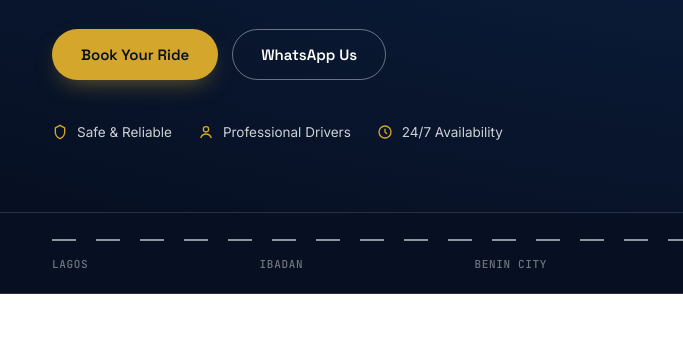
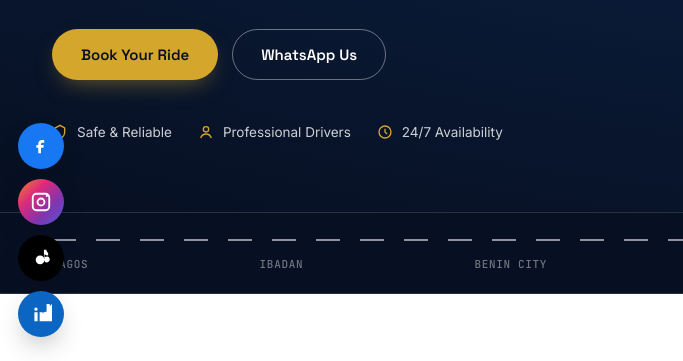
Before and after one commit to olatunde1/carvexa, a plain HTML site: page index.html in a window 1280 px wide. Shown: the part 439-800 px from the top of the page, 0-683 px from the left. Drawn offline with Linux system fonts and the light colour scheme; files whose address does not match are found by name.

Commit message:
"fix: floating social media icons added to the left side of the page for better visibility and user engagement"

```diff
--- a/index.html
+++ b/index.html
@@ -359,7 +359,8 @@
     display:flex;align-items:center;justify-content:center;flex:none;
   }
   .c-row div small{display:block;color:rgba(255,255,255,.45);font-size:11px;letter-spacing:.09em;text-transform:uppercase;margin-bottom:3px;}
-  .c-row div strong{color:var(--white);font-family:'Space Grotesk',sans-serif;font-weight:600;font-size:15px;}
+  .c-row div strong{display:block;color:var(--white);font-family:'Space Grotesk',sans-serif;font-weight:600;font-size:15px;}
+  .c-row div strong + strong{margin-top:4px;}
 
   /* ===== FOOTER ===== */
   footer{background:var(--navy-deep);border-top:1px solid var(--line-on-navy);padding:52px 0 26px;}
@@ -378,6 +379,24 @@
   header.is-scrolled{
     box-shadow:0 12px 30px -18px rgba(0,0,0,.65);
   }
+  .social-rail{
+    position:fixed;left:18px;bottom:24px;z-index:200;
+    display:flex;flex-direction:column;gap:10px;
+  }
+  .social-chip{
+    width:46px;height:46px;border-radius:50%;
+    display:flex;align-items:center;justify-content:center;
+    color:#fff;text-decoration:none;
+    box-shadow:0 12px 28px -10px rgba(0,0,0,.45);
+    transition:transform .25s ease, box-shadow .25s ease, filter .25s ease;
+  }
+  .social-chip:hover{transform:translateY(-3px) scale(1.05);filter:brightness(1.08);box-shadow:0 18px 34px -10px rgba(0,0,0,.55);}
+  .social-chip svg{width:22px;height:22px;fill:currentColor;}
+  .social-chip.fb{background:#1877F2;}
+  .social-chip.ig{background:linear-gradient(135deg,#f58529,#dd2a7b,#8134af,#515bd4);}
+  .social-chip.tk{background:#000000;}
+  .social-chip.li{background:#0A66C2;}
+
   .float-whatsapp{
     position:fixed;right:24px;bottom:24px;z-index:200;
     width:58px;height:58px;border-radius:50%;
@@ -734,9 +753,13 @@
             <div class="c-icon"><svg width="19" height="19" viewBox="0 0 24 24" fill="none" stroke="currentColor" stroke-width="2"><path d="M22 16.92v3a2 2 0 01-2.18 2 19.79 19.79 0 01-8.63-3.07 19.5 19.5 0 01-6-6 19.79 19.79 0 01-3.07-8.67A2 2 0 014.11 2h3a2 2 0 012 1.72c.13.96.36 1.9.68 2.81a2 2 0 01-.45 2.11L8.09 9.91a16 16 0 006 6l1.27-1.27a2 2 0 012.11-.45c.91.32 1.85.55 2.81.68A2 2 0 0122 16.92z"/></svg></div>
             <div><small>Call / WhatsApp</small><strong>+234 (0) 814 187 0013</strong></div>
           </div>
-          <div class="c-row">
+          <div class="c-row grid">
             <div class="c-icon"><svg width="19" height="19" viewBox="0 0 24 24" fill="none" stroke="currentColor" stroke-width="2"><path d="M4 4h16v16H4z"/><path d="M22 6l-10 7L2 6"/></svg></div>
-            <div><small>Email</small><strong>info@carvexamobility.com</strong></div>
+            <div>
+              <small>Email</small>
+              <strong>info@carvexamobility.com</strong>
+              <strong>carvexamobility@gmail.com</strong>
+            </div>
           </div>
           <div class="c-row">
             <div class="c-icon"><svg width="19" height="19" viewBox="0 0 24 24" fill="none" stroke="currentColor" stroke-width="2"><circle cx="12" cy="12" r="10"/><path d="M2 12h20M12 2a15 15 0 010 20 15 15 0 010-20z"/></svg></div>
@@ -796,6 +819,21 @@
   </div>
 </footer>
 
+<div class="social-rail" aria-label="Social media links">
+  <a href="https://facebook.com" class="social-chip fb" target="_blank" rel="noopener" aria-label="Facebook">
+    <svg viewBox="0 0 24 24" aria-hidden="true"><path d="M13.5 8.5h2V5.5h-2.1c-2.8 0-4.4 1.5-4.4 4.3V11H7v3h2v6h3v-6h2.6l.4-3H12V10c0-.9.5-1.5 1.5-1.5z"/></svg>
+  </a>
+  <a href="https://instagram.com" class="social-chip ig" target="_blank" rel="noopener" aria-label="Instagram">
+    <svg viewBox="0 0 24 24" aria-hidden="true"><path d="M7 2h10a5 5 0 015 5v10a5 5 0 01-5 5H7a5 5 0 01-5-5V7a5 5 0 015-5zm0 2a3 3 0 00-3 3v10a3 3 0 003 3h10a3 3 0 003-3V7a3 3 0 00-3-3H7zm5 3.2A4.8 4.8 0 1016.8 12 4.8 4.8 0 0012 7.2zm0 2A2.8 2.8 0 1112 14.8 2.8 2.8 0 0112 9.2zm5.2-3.7a1.1 1.1 0 111.1 1.1 1.1 1.1 0 01-1.1-1.1z"/></svg>
+  </a>
+  <a href="https://tiktok.com" class="social-chip tk" target="_blank" rel="noopener" aria-label="TikTok">
+    <svg viewBox="0 0 24 24" aria-hidden="true"><path d="M15.2 3h2.6c.2 1.4.9 2.7 2 3.6v2.8c-1.4-.1-2.8-.6-4-1.4V14a4.8 4.8 0 01-9.6 0 4.8 4.8 0 019.6 0v1.5A3.2 3.2 0 1015.2 14V3z"/></svg>
+  </a>
+  <a href="https://linkedin.com" class="social-chip li" target="_blank" rel="noopener" aria-label="LinkedIn">
+    <svg viewBox="0 0 24 24" aria-hidden="true"><path d="M6.5 8.5A1.8 1.8 0 116.5 4.9a1.8 1.8 0 010 3.6zM4.8 10.2h3.5V20H4.8zm5.7 0h3.4v1.3h.1c.5-.9 1.6-1.9 3.3-1.9 3.6 0 4.3 2.3 4.3 5.4V20h-3.5v-18.8h3.5v2.5c.8-1.6 2.4-3.5 5.2-3.5 5.6 0 6.6 3.6 6.6 8.3V20h-3.5v-18.4c0-1.6-.1-3.6-2.2-3.6-2.2 0-2.6 1.7-2.6 3.4V20H10.5z"/></svg>
+  </a>
+</div>
+
 <a href="https://wa.me/2348141870013" class="float-whatsapp" target="_blank" rel="noopener" aria-label="Chat with us on WhatsApp">
   <svg viewBox="0 0 24 24" fill="currentColor"><path d="M17.47 14.38c-.29-.15-1.7-.84-1.97-.93-.26-.1-.46-.15-.65.14-.2.3-.75.94-.92 1.13-.17.2-.34.22-.63.08-.29-.15-1.22-.45-2.33-1.44-.86-.77-1.44-1.71-1.61-2-.17-.3-.02-.46.13-.6.13-.13.29-.34.44-.51.14-.17.19-.29.29-.48.1-.2.05-.37-.02-.51-.08-.15-.65-1.57-.9-2.15-.24-.57-.48-.5-.65-.5-.17-.01-.36-.01-.56-.01-.2 0-.51.07-.78.37-.26.3-1.02 1-1.02 2.43 0 1.44 1.05 2.82 1.19 3.02.15.2 2.07 3.16 5.02 4.43.7.3 1.25.48 1.68.62.7.22 1.34.19 1.84.11.56-.08 1.7-.7 1.94-1.36.24-.67.24-1.24.17-1.36-.07-.12-.26-.2-.55-.34z"/><path d="M12.02 2C6.5 2 2.02 6.48 2.02 12c0 1.85.5 3.58 1.36 5.07L2 22l5.08-1.33A9.95 9.95 0 0012.02 22C17.53 22 22 17.52 22 12S17.53 2 12.02 2zm0 18.1a8.1 8.1 0 01-4.13-1.13l-.3-.18-3.02.79.81-2.94-.19-.3A8.09 8.09 0 013.92 12c0-4.47 3.64-8.1 8.1-8.1 4.47 0 8.1 3.63 8.1 8.1 0 4.47-3.63 8.1-8.1 8.1z"/></svg>
 </a>
```
